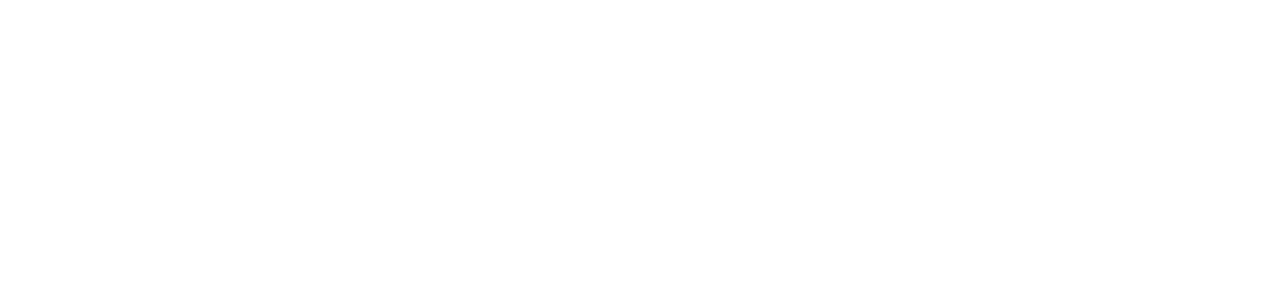
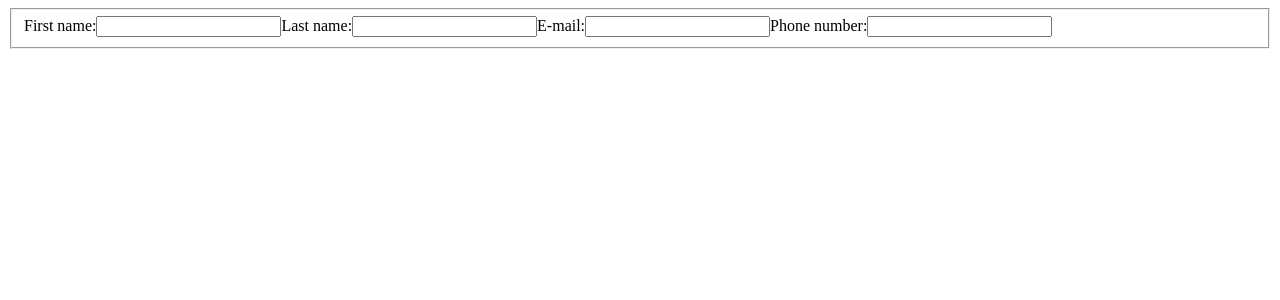
Before and after one commit to bigacz/cv-creator, a React (Vite) app: page / in a window 1280 px wide. Shown: the top 300 px of the page. Built offline with nearby package versions, Linux system fonts and the light colour scheme.

Commit message:
add general fieldset

```diff
--- a/src/components/CvCreator.jsx
+++ b/src/components/CvCreator.jsx
@@ -1,10 +1,28 @@
+import { useState } from 'react';
+
 import Editor from './editor/Editor';
 import Preview from './preview/Preview';
 
 function CvCreator() {
+  const [credentials, setCredentials] = useState({});
+  const [schools, setSchools] = useState([]);
+  const [jobs, setJobs] = useState([]);
+
+  const cvData = { credentials, schools, jobs };
+
+  function handleCredentialsChange(name, event) {
+    const value = event.target.value;
+
+    const newCredentials = { ...credentials, [name]: value };
+
+    setCredentials(newCredentials);
+  }
+
+  const handlers = { handleCredentialsChange };
+
   return (
     <div>
-      <Editor />
+      <Editor cvData={cvData} handlers={handlers} />
       <Preview />
     </div>
   );
--- a/src/components/editor/Editor.jsx
+++ b/src/components/editor/Editor.jsx
@@ -2,10 +2,16 @@
 import ExperienceEditor from './ExperienceEditor';
 import GeneralEditor from './GeneralEditor';
 
-function Editor() {
+function Editor({ cvData, handlers }) {
+  const { credentials } = cvData;
+  const { handleCredentialsChange } = handlers;
+
   return (
     <div>
-      <GeneralEditor />
+      <GeneralEditor
+        credentials={credentials}
+        handleChange={handleCredentialsChange}
+      />
       <EducationEditor />
       <ExperienceEditor />
     </div>
--- a/src/components/editor/GeneralEditor.jsx
+++ b/src/components/editor/GeneralEditor.jsx
@@ -1,3 +1,50 @@
-function GeneralEditor() {}
+function GeneralEditor({ credentials, handleChange }) {
+  const { first, last, email, phone } = credentials;
+
+  return (
+    <fieldset>
+      <label>
+        First name:
+        <input
+          type="text"
+          value={first}
+          onChange={(event) => {
+            handleChange('first', event);
+          }}
+        />
+      </label>
+      <label>
+        Last name:
+        <input
+          type="text"
+          value={last}
+          onChange={(event) => {
+            handleChange('last', event);
+          }}
+        />
+      </label>
+      <label>
+        E-mail:
+        <input
+          type="email"
+          value={email}
+          onChange={(event) => {
+            handleChange('email', event);
+          }}
+        />
+      </label>
+      <label>
+        Phone number:
+        <input
+          type="tel"
+          value={phone}
+          onChange={(event) => {
+            handleChange('phone', event);
+          }}
+        />
+      </label>
+    </fieldset>
+  );
+}
 
 export default GeneralEditor;
```
